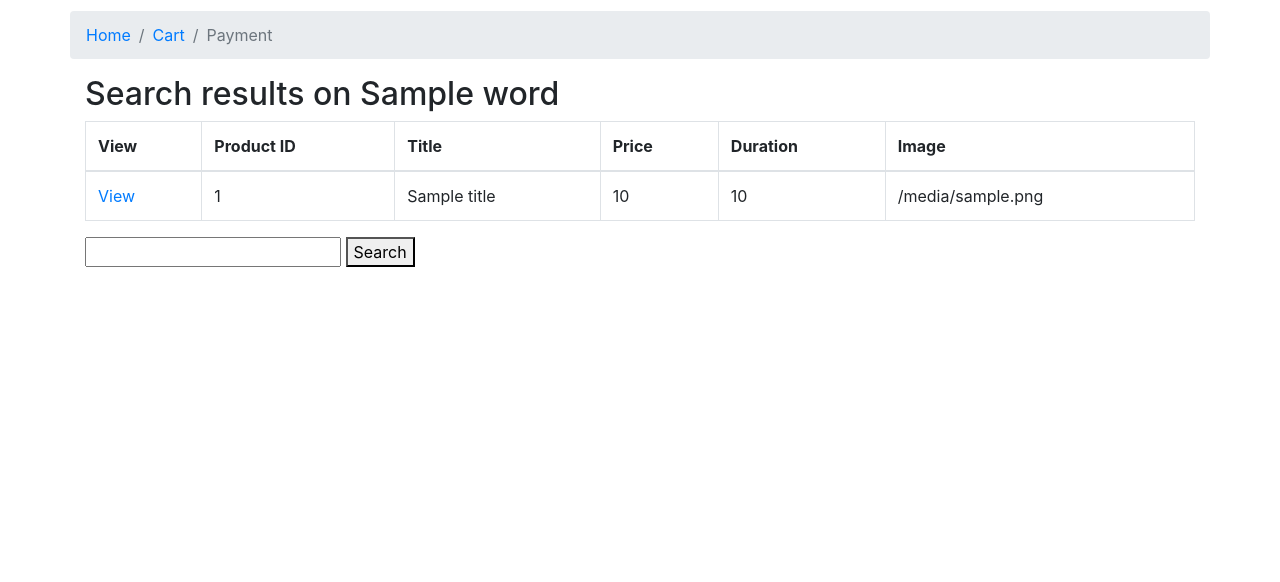
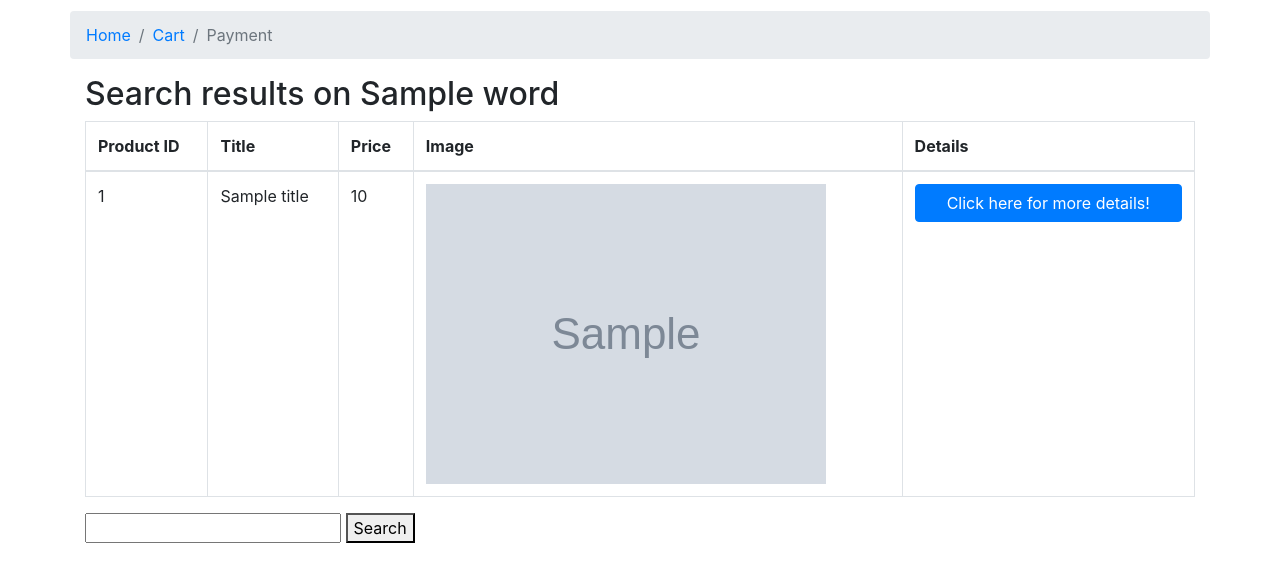
Before and after one commit to gilbert-khonstantine/OnlineTicketApp, a Flask app: template templates/results.html in a window 1280 px wide. Shown: the part 56-638 px from the top of the page. Run offline with Flask 2, Linux system fonts and the light colour scheme; the template is opened without the code that fills it: most values are stand-ins (such as "Sample title", 1, 10 or a date in 2020); grey boxes marked "Sample" are stand-in pictures; some libraries are stand-ins or nearby versions.

Commit message:
Minor changes and comments added

```diff
--- a/api/search_results.py
+++ b/api/search_results.py
@@ -16,12 +16,10 @@ def get_results(search_word):
     id=[]
     title=[]
     price=[]
-    duration=[]
     image=[]
     for i in range(length):
         id.append(results[i].id)
         title.append(results[i].title)
         price.append(results[i].price)
-        duration.append(results[i].duration)
         image.append(results[i].image_link)
-    return (id,title,price,duration,image)
+    return (id,title,price,image)
--- a/app.py
+++ b/app.py
@@ -392,8 +392,7 @@ def results():
                                     pid=result[0],
                                     title=result[1],
                                     price=result[2],
-                                    duration=result[3],
-                                    image=result[4])
+                                    image=result[3])
     else:
         text = "Please login to an account!"
         return redirect('/login')
@@ -451,9 +450,10 @@ def receipt():
         return redirect('/login')
 
 if __name__ == "__main__":
+    #Create variable to store logged in userID
     userID = 0
-    userCart = ["zoo","help","idk"]
+    #Create variable to send text to each html page
     text = ""
-    total = 0
+    #Create variable to store twofa to compare with user input
     twofa = ""
     app.run(debug=True)
--- a/templates/results.html
+++ b/templates/results.html
@@ -56,23 +56,25 @@
     <table class="table table-hover table-bordered">
         <thead>
             <tr>
-                <th scope="col">View</th>
                 <th scope="col">Product ID</th>
                 <th scope="col">Title</th>
                 <th scope="col">Price</th>
-                <th scope="col">Duration</th>
                 <th scope="col">Image</th>
+                <th scope="col">Details</th>
             </tr>
         </thead>
 
         {% for row in range(pid |length) %}
         <tr>
-            <td class="c2"><a href="/home">View</a></td>
-            <td class="c2">{{pid[row]}}</td>
+            <td class="c3">{{pid[row]}}</td>
             <td class="c3">{{title[row]}}</td>
             <td class="c3">{{price[row]}}</td>
-            <td class="c3">{{duration[row]}}</td>
-            <td class="c3">{{image[row]}}</td>
+            <td class="c3"><img src={{image[row]}}></td>
+            <td class="c3">
+                <div class="form-group">
+                    <input class="btn btn-primary btn-block" type="submit" name="details" value="Click here for more details!" />
+                </div>
+            </td>
         </tr>
         {% endfor %}
     </table>
```
